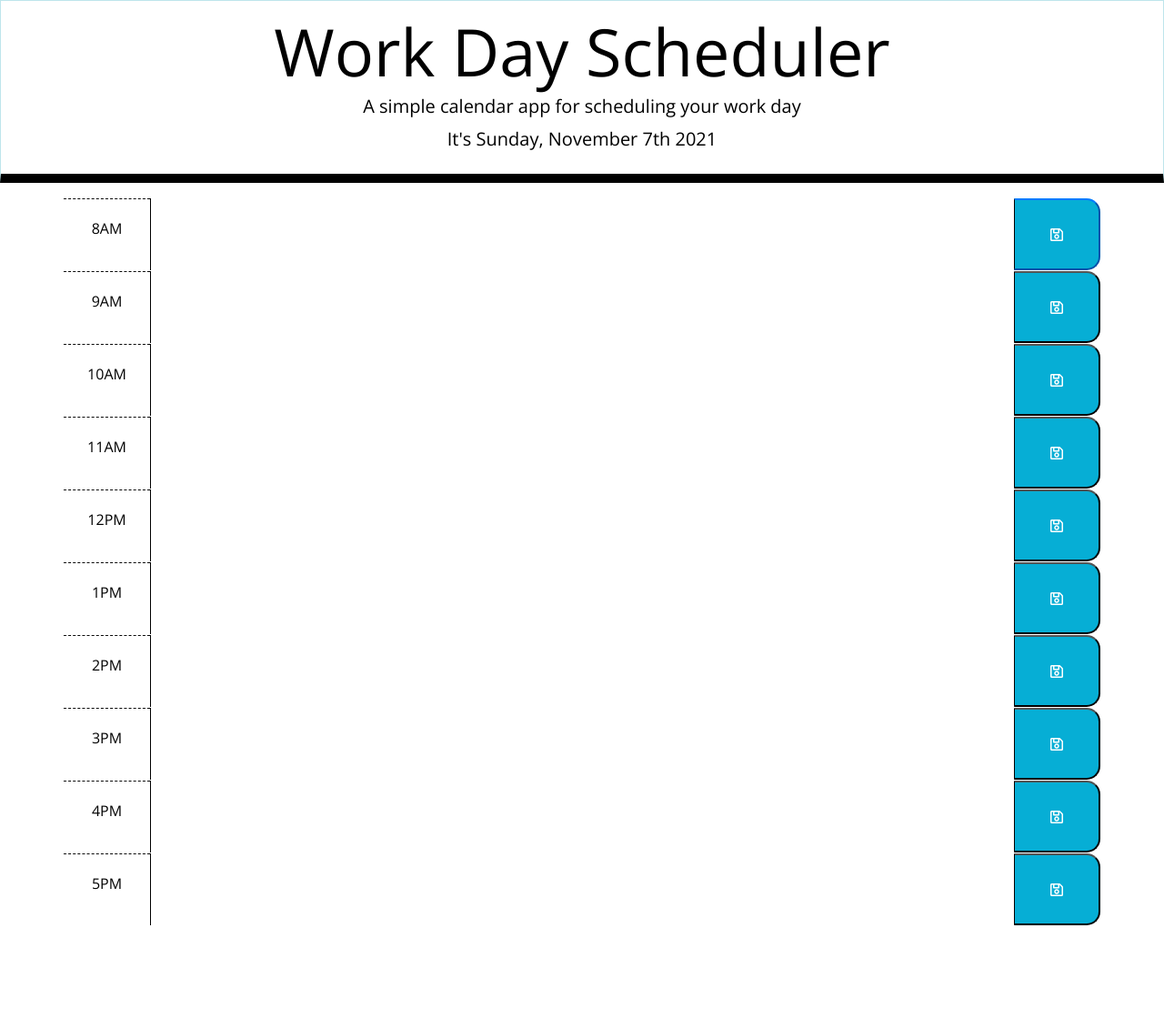
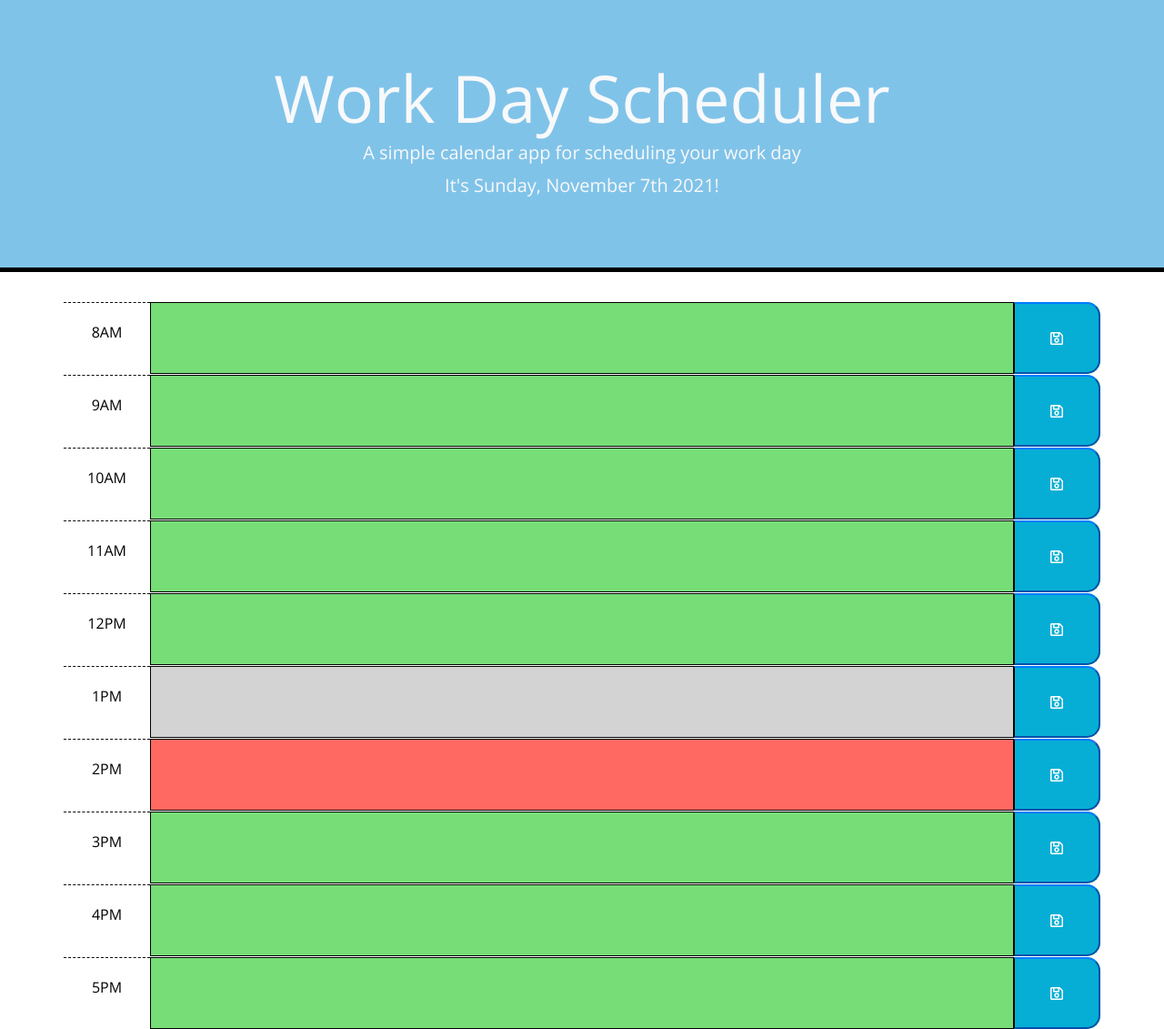
Before and after one commit to lsguerre/workday-planner, a plain HTML site: page index.html in a window 1280 px wide. Shown: the whole page at 91% size. Before the commit the page ends 1017 px from the top, so only its background shows below. Drawn offline with nearby package versions, Linux system fonts and the light colour scheme; files that its build step writes are made by us from their sources.

Commit message:
add block colors, save data to local storage

```diff
--- a/assets/script.js
+++ b/assets/script.js
@@ -1,12 +1,51 @@
 //display current day on page
-$("#currentDay").text("It's " + moment().format("dddd, MMMM Do YYYY"))
+$("#currentDay").text("It's " + moment().format("dddd, MMMM Do YYYY") + "!")
+
+
 
 var saveBtn = $(".saveBtn")
 
+
 $(saveBtn).on("click", function () {
-    var time = $(this).siblings(".hour").text().trim()
-    var gamePlan = $(this).siblings(".work-input").text().trim()
 
-    localStorage.setItem(time, gamePlan)
+    var time = $(this).parent().attr("id")
+    var workInput = $(this).siblings(".input").val()
+
+    localStorage.setItem(time, workInput)
     console.log(localStorage)
+
 })
+
+$("#8am .input").val(localStorage.getItem("8am"))
+$("#9am .input").val(localStorage.getItem("9am"))
+$("#10am .input").val(localStorage.getItem("10am"))
+$("#11am .input").val(localStorage.getItem("11am"))
+$("#12pm .input").val(localStorage.getItem("12pm"))
+$("#1pm .input").val(localStorage.getItem("1pm"))
+$("#2pm .input").val(localStorage.getItem("2pm"))
+$("#3pm .input").val(localStorage.getItem("3pm"))
+$("#4pm .input").val(localStorage.getItem("4pm"))
+$("#5pm .input").val(localStorage.getItem("5pm"))
+
+function blockColor() {
+    var hour = moment().hours()
+
+    $(".time-block").each(function() {
+        var currentHour = parseInt($(this).attr("id"))
+
+        if(currentHour > hour) {
+            $(this).addClass("future")
+
+        } else if(currentHour === hour) {
+            $(this).addClass("present")
+
+        } else {
+            $(this).addClass("past")
+        }
+
+
+    })
+}
+
+blockColor()
+console.log(blockColor)
--- a/assets/style.css
+++ b/assets/style.css
@@ -6,7 +6,7 @@ body {
 
 textarea{
   background: transparent;
-  border: none;
+  border: 1px solid black;
   resize: none;
   color: #000000;
   border-left: 1px solid black;
@@ -15,10 +15,10 @@ textarea{
 
 .jumbotron {
   text-align: center;
-  background-color: transparent;
+  background-color: rgb(128, 195, 233);
   color: black;
   border-radius: 0;
-  border-bottom: 10px solid black;
+  border-bottom: 5px solid black;
 }
 
 .description{
--- a/index.html
+++ b/index.html
@@ -18,12 +18,12 @@
       href="https://fonts.googleapis.com/css?family=Open+Sans&display=swap"
       rel="stylesheet"
     />
-    <link rel="stylesheet" href="style.css" />
+    <link rel="stylesheet" href="assets/style.css" />
     <title>Work Day Scheduler</title>
   </head>
 
   <body>
-    <header class="jumbotron text-center alert alert-info">
+    <header class="jumbotron text-center text-light">
       <h1 class="display-3">Work Day Scheduler</h1>
       <p class="lead">A simple calendar app for scheduling your work day</p>
       <p id="currentDay" class="lead"></p>
@@ -33,63 +33,63 @@
       <!-- Timeblocks go here 8am-5pm -->
       <!--time start-->
       <div class="row time-block" id="8am">
-        <div class="col-1 hour pt-4">8AM</div>
-        <textarea class="col-10 work-input"></textarea>
+        <div class="col-1 hour py-4">8AM</div>
+        <textarea class="col-10 input"></textarea>
         <button class="col-1 saveBtn btn-primary"><i class="far fa-save"></i></button>
       </div>
 
       <div class="row time-block" id="9am">
-        <div class="col-1 hour pt-4">9AM</div>
-        <textarea class="col-10 work-input"></textarea>
-        <button class="col-1 saveBtn "><i class="far fa-save"></i></button>
+        <div class="col-1 hour py-4">9AM</div>
+        <textarea class="col-10 input"></textarea>
+        <button class="col-1 saveBtn btn-primary"><i class="far fa-save"></i></button>
       </div>
 
       <div class="row time-block" id="10am">
-        <div class="col-1 hour pt-4">10AM</div>
-        <textarea class="col-10 work-input"></textarea>
-        <button class="col-1 saveBtn"><i class="far fa-save"></i></button>
+        <div class="col-1 hour py-4">10AM</div>
+        <textarea class="col-10 input"></textarea>
+        <button class="col-1 saveBtn btn-primary"><i class="far fa-save"></i></button>
       </div>
 
       <div class="row time-block" id="11am">
-        <div class="col-1 hour pt-4">11AM</div>
-        <textarea class="col-10 work-input"></textarea>
-        <button class="col-1 saveBtn"><i class="far fa-save"></i></button>
+        <div class="col-1 hour py-4">11AM</div>
+        <textarea class="col-10 input"></textarea>
+        <button class="col-1 saveBtn btn-primary"><i class="far fa-save"></i></button>
       </div>
 
       <div class="row time-block" id="12pm">
-        <div class="col-1 hour pt-4">12PM</div>
-        <textarea class="col-10 work-input"></textarea>
-        <button class="col-1 saveBtn"><i class="far fa-save"></i></button>
+        <div class="col-1 hour py-4">12PM</div>
+        <textarea class="col-10 input"></textarea>
+        <button class="col-1 saveBtn btn-primary"><i class="far fa-save"></i></button>
       </div>
 
       <div class="row time-block" id="1pm">
-        <div class="col-1 hour pt-4">1PM</div>
-        <textarea class="col-10 work-input"></textarea>
-        <button class="col-1 saveBtn"><i class="far fa-save"></i></button>
+        <div class="col-1 hour py-4">1PM</div>
+        <textarea class="col-10 input"></textarea>
+        <button class="col-1 saveBtn btn-primary"><i class="far fa-save"></i></button>
       </div>
 
       <div class="row time-block" id="2pm">
-        <div class="col-1 hour pt-4">2PM</div>
-        <textarea class="col-10 work-input"></textarea>
-        <button class="col-1 saveBtn"><i class="far fa-save"></i></button>
+        <div class="col-1 hour py-4">2PM</div>
+        <textarea class="col-10 input"></textarea>
+        <button class="col-1 saveBtn btn-primary"><i class="far fa-save"></i></button>
       </div>
 
-      <div class="row time-block" id="3pm">
-        <div class="col-1 hour pt-4">3PM</div>
-        <textarea class="col-10 work-input"></textarea>
-        <button class="col-1 saveBtn"><i class="far fa-save"></i></button>
+      <div class="row time-block " id="3pm">
+        <div class="col-1 hour py-4">3PM</div>
+        <textarea class="col-10 input"></textarea>
+        <button class="col-1 saveBtn btn-primary"><i class="far fa-save"></i></button>
       </div>
 
       <div class="row time-block" id="4pm">
-        <div class="col-1 hour pt-4">4PM</div>
-        <textarea class="col-10 work-input"></textarea>
-        <button class="col-1 saveBtn"><i class="far fa-save"></i></button>
+        <div class="col-1 hour py-4">4PM</div>
+        <textarea class="col-10 input"></textarea>
+        <button class="col-1 saveBtn btn-primary"><i class="far fa-save"></i></button>
       </div>
 
       <div class="row time-block" id="5pm">
-        <div class="col-1 hour pt-4">5PM</div>
-        <textarea class="col-10 work-input"></textarea>
-        <button class="col-1 saveBtn"><i class="far fa-save"></i></button>
+        <div class="col-1 hour py-4">5PM</div>
+        <textarea class="col-10 input"></textarea>
+        <button class="col-1 saveBtn btn-primary"><i class="far fa-save"></i></button>
       </div>
     </div>
 
```
Also changed, not shown: 1 other file.
